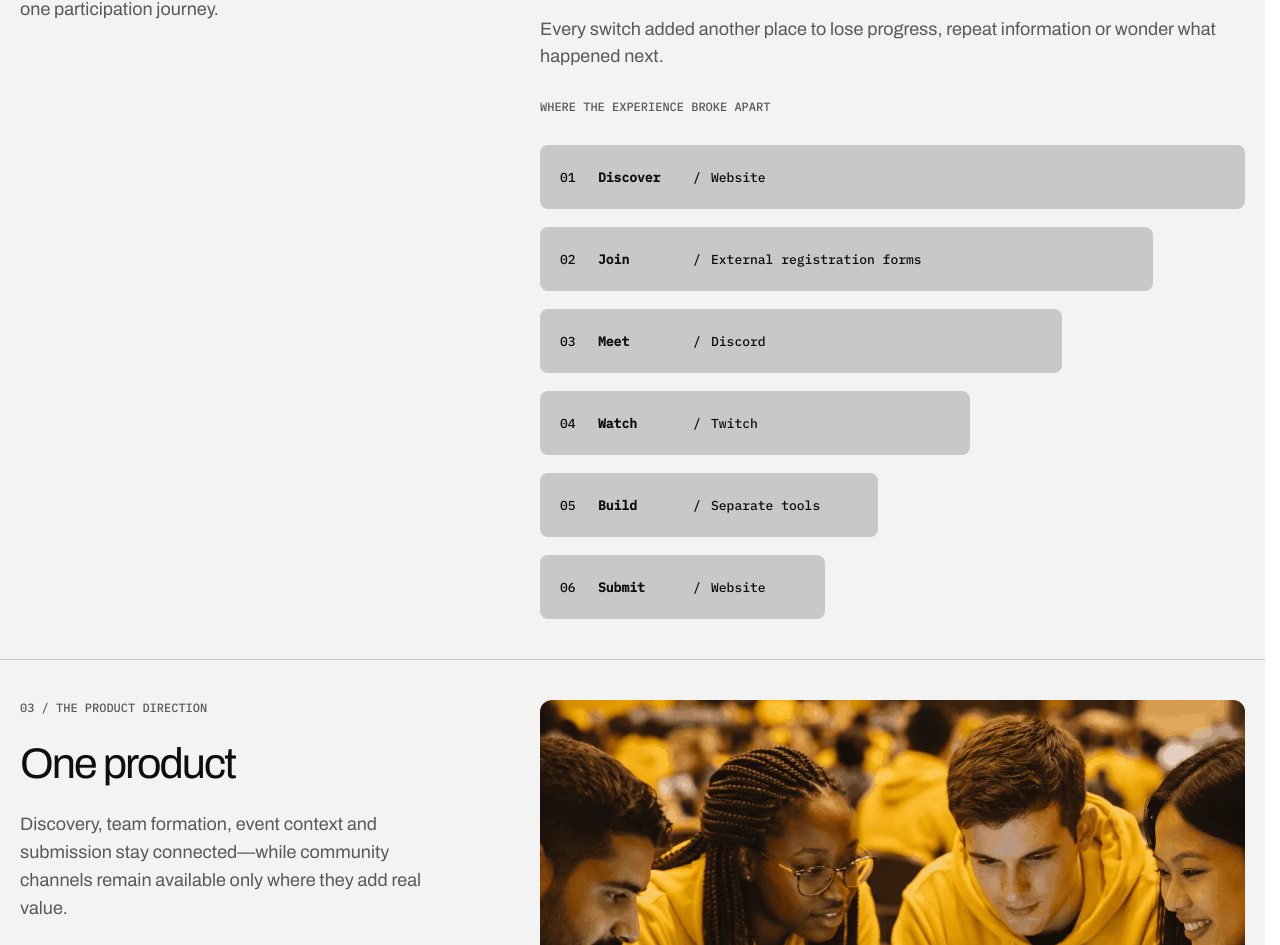
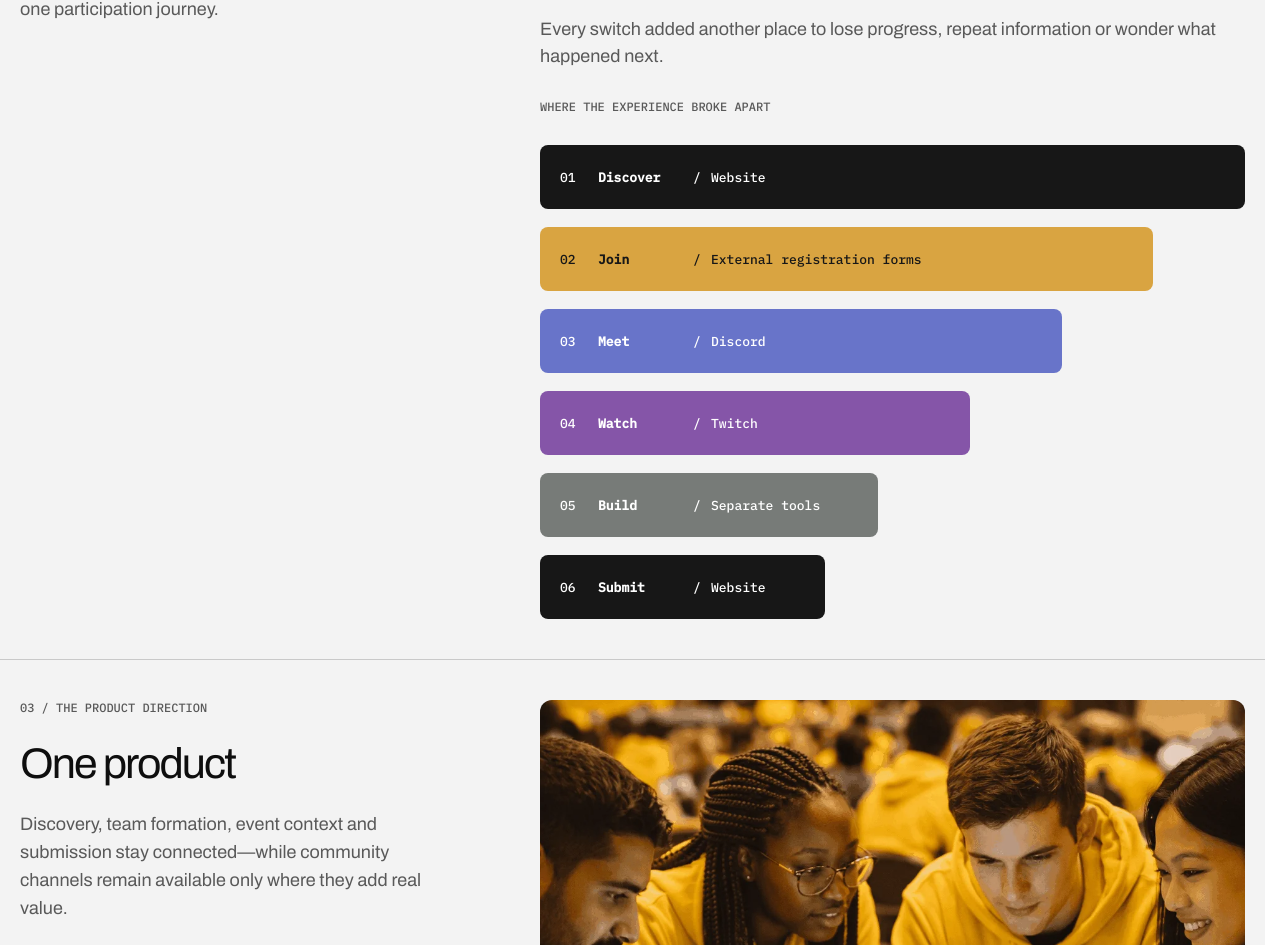
Before and after one commit to jzakrz/jakub-portfolio, a Next.js app: page /projects/hackathon in a window 1280 px wide. Shown: the part 2431-3376 px from the top of the page. Built offline with nearby package versions, Linux system fonts and the light colour scheme.

Commit message:
style: color-code hackathon journey tools

```diff
--- a/app/globals.css
+++ b/app/globals.css
@@ -2257,6 +2257,32 @@ html {
   font-weight: 500;
 }
 
+.hackathon-journey__step:nth-child(1),
+.hackathon-journey__step:nth-child(6) {
+  color: #fff;
+  background: #171717;
+}
+
+.hackathon-journey__step:nth-child(2) {
+  color: #171717;
+  background: #d9a441;
+}
+
+.hackathon-journey__step:nth-child(3) {
+  color: #fff;
+  background: #6874c9;
+}
+
+.hackathon-journey__step:nth-child(4) {
+  color: #fff;
+  background: #8555a8;
+}
+
+.hackathon-journey__step:nth-child(5) {
+  color: #fff;
+  background: #777b78;
+}
+
 .hackathon-case__section--direction {
   min-height: 980px;
 }
```
